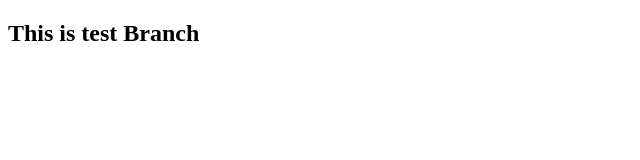
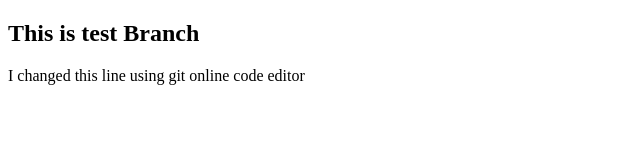
Before and after one commit to Kavindu-Ashirwada/GitHub_Test, a plain HTML site: page index.html in a window 1280 px wide. Shown: the whole page, without its empty margins (0-640 px from the left). Drawn offline with Linux system fonts and the light colour scheme.

Commit message:
Add paragraph about changes in index.html
Added a paragraph to indicate changes made via online editor.

```diff
--- a/index.html
+++ b/index.html
@@ -8,6 +8,7 @@
 <body>
 
     <h2> This is test Branch </h2>
+    <p> I changed this line using git online code editor </p>
 
 </body>
 </html>
```
